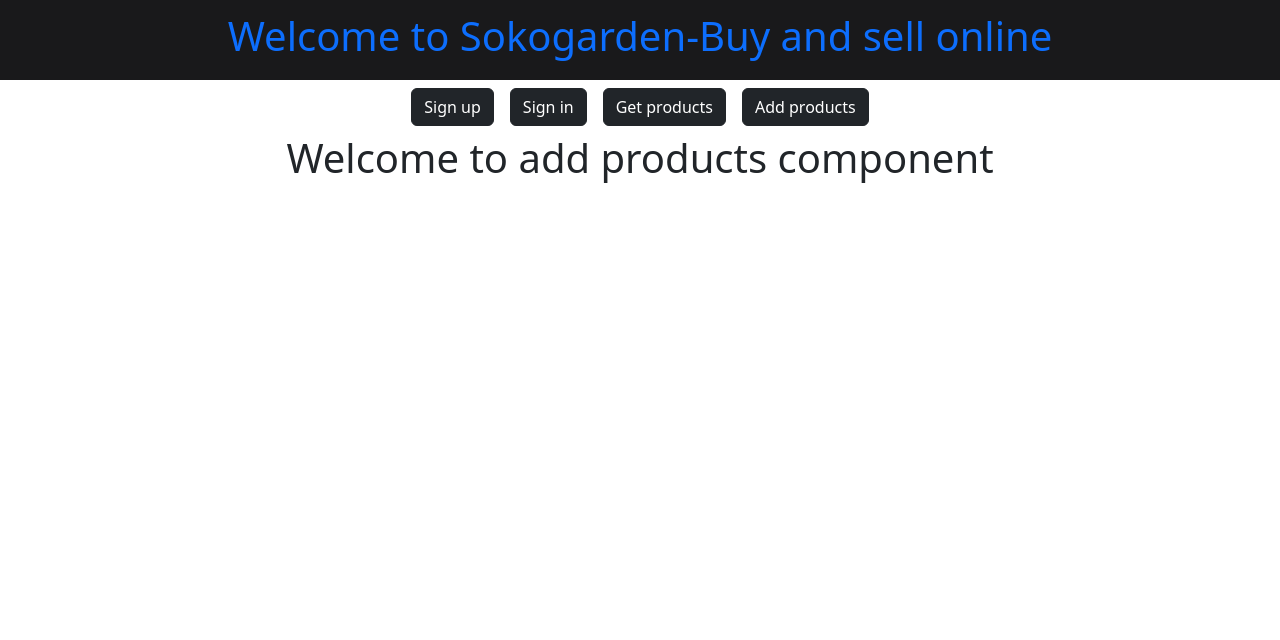
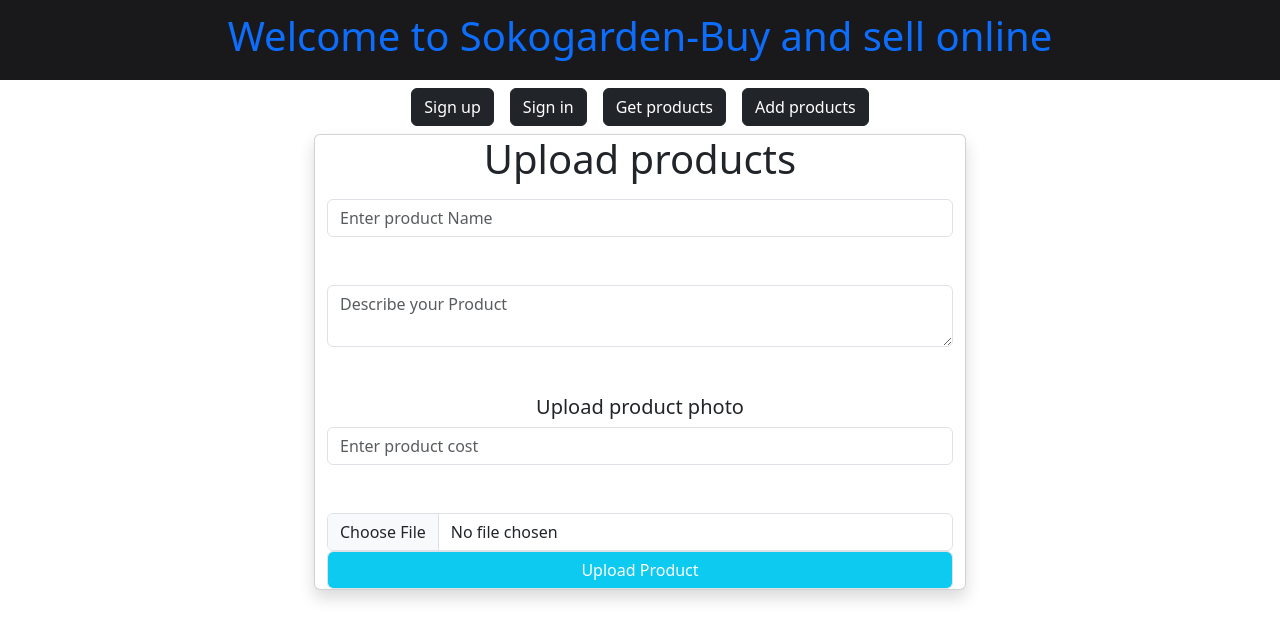
Before and after one commit to kelvinataga58-rgb/sokogarden_frontend, a React (Create React App) app: page /AddProducts in a window 1280 px wide. Shown: the top 640 px of the page. Built offline with nearby package versions, Linux system fonts and the light colour scheme.

Commit message:
added the user interface of add product

```diff
--- a/src/components/AddProducts.jsx
+++ b/src/components/AddProducts.jsx
@@ -1,13 +1,145 @@
-import React from 'react'
+import React, { useState } from 'react'
+
+import axios from 'axios'
 
 const AddProducts = () => {
+
+  const[product_name,setProduct_name]=useState("")
+  const[product_description,setProduct_description]=useState("")
+  const[product_cost,setProduct_cost]=useState("")
+  const[product_photo,setProduct_photo]=useState("")
+
+  const[success,setSuccess]=useState("")
+  const[loading,setLoading]=useState("")
+  const[error,setError]=useState("")
+
+  const submit=async(e)=>{
+
+    e.preventDefault()
+    setLoading("PLease wait")
+
+    try {
+
+      const data=new FormData();
+      data.append("product_name",product_name)
+      data.append("product_description",product_description)
+      data.append("product_cost",product_cost)
+      data.append("product_photo",product_photo)
+
+      const response=await axios.post("http://papii.alwaysdata.net/api/addproducts",data)
+
+      setLoading("")
+
+      setSuccess(response.data.message)
+
+      setProduct_name("")
+      setProduct_description("")
+      setProduct_cost("")
+      setProduct_photo("")
+
+    }
+
+    catch (error) {
+      setLoading("")
+      setError(error.message)
+    }
+
+
+  }
+
+
+
   return (
-    <div>
 
-        <h1>Welcome to add products component</h1>
+    <div className='row justify-content-center'>
 
+      <div className='card shadow col-md-6'>
+
+        <form action="" onSubmit={submit}>
+
+          <h1>Upload products</h1>
+
+          <p className='text-success'>{success}</p>
+          <p className='text-danger'>{error}</p>
+          <p className='text-warning'>{loading}</p>
+
+          <input type="text" placeholder='Enter product Name' className='form-control' value={product_name} onChange={(e)=>setProduct_name(e.target.value)}/>
+          <br />
+          <br />
+
+          <textarea name="" id="" placeholder='Describe your Product' className='form-control'required value={product_description} onChange={(e)=>setProduct_description(e.target.value)}></textarea>
+          <br />
+          <br />
+
+          <h5>Upload product photo</h5>
+
+          <input type="no" placeholder='Enter product cost' className='form-control' required value={product_cost} onChange={(e)=>setProduct_cost(e.target.value)}/>
+          <br />
+          <br />
+
+          <input type="file" className='form-control'  onChange={(e)=>setProduct_photo(e.target.files[0])} accept='image/*'/>
+
+
+          <input type="submit" value="Upload Product" className='form-control w-100 bg-info text-white'/>
+
+
+
+
+
+        </form>
+
+
+
+      </div>
     </div>
+
+
+
+
+
+
+
   )
+
+
+
+
+
+
+
+
+
+
+
+
+
+
+
+
+
+
+
+
+
+
+
+
+
+
+
+
+
+
+
+
+
+
+
+
+
+
+
+
 }
 
 export default AddProducts
```
